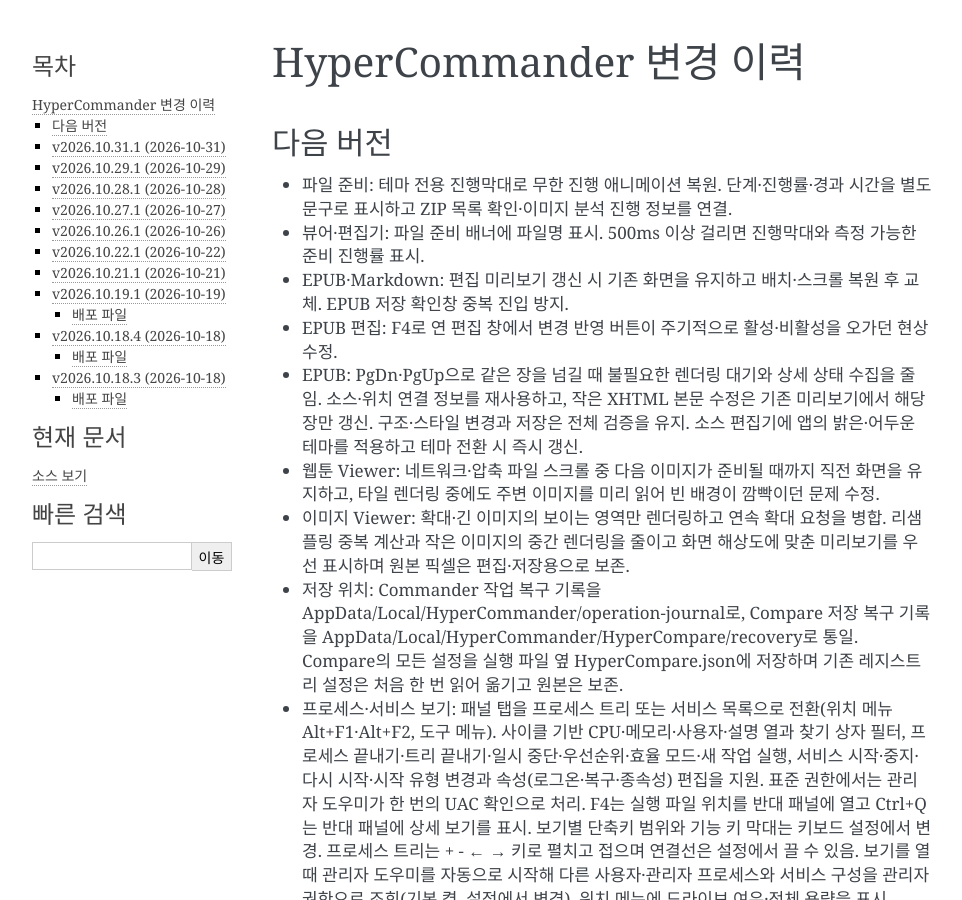
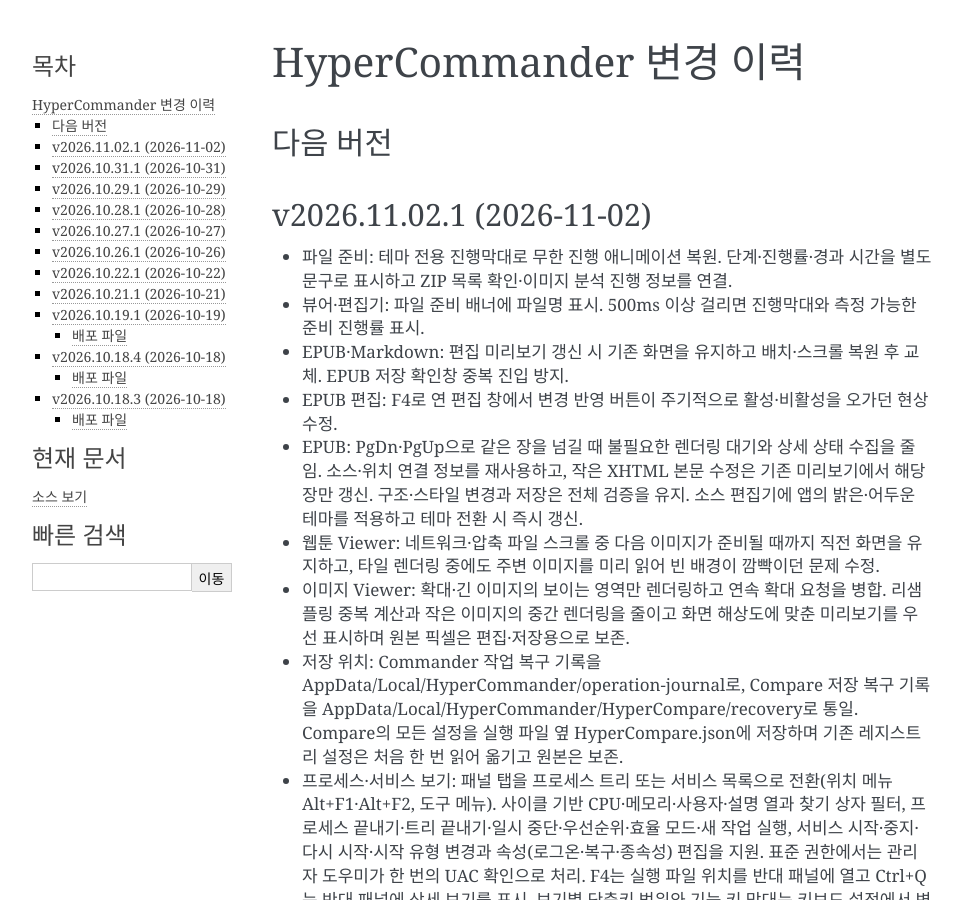
Before and after one commit to jgh0721/hyperCommander, a Sphinx documentation site: the page built from documentation/source/history.rst, in a window 1280 px wide and 900 px high. Shown: the whole window, without its empty margins (148-1110 px from the left). Built offline with Sphinx 7.4.7, drawn with Linux system fonts in a browser that asks for light colours.

Commit message:
UI : [release] 2026.11.02.1 버전과 변경 이력을 확정한다

```diff
--- a/CMakeLists.txt
+++ b/CMakeLists.txt
@@ -1,5 +1,5 @@
 cmake_minimum_required(VERSION 4.2)
-set(HC_PRODUCT_VERSION "2026.10.31.1")
+set(HC_PRODUCT_VERSION "2026.11.02.1")
 project(HyperCommander VERSION ${HC_PRODUCT_VERSION} LANGUAGES CXX RC)
 
 include(cmake/build.version.cmake)
--- a/documentation/source/conf.py
+++ b/documentation/source/conf.py
@@ -9,7 +9,7 @@
 project = 'HyperCommander'
 copyright = '2024, DevTester'
 author = 'DevTester'
-release = '2026.10.31.1'
+release = '2026.11.02.1'
 
 # -- General configuration ---------------------------------------------------
 # https://www.sphinx-doc.org/en/master/usage/configuration.html#general-configuration
--- a/documentation/source/history.rst
+++ b/documentation/source/history.rst
@@ -5,6 +5,9 @@
    섹션 제목을 버전과 날짜로 교체하고, 그 위에 새 '다음 버전' 섹션을 생성한다.
 
 다음 버전
+----------------------------------------
+
+v2026.11.02.1 (2026-11-02)
 ----------------------------------------
 
 * 파일 준비: 테마 전용 진행막대로 무한 진행 애니메이션 복원. 단계·진행률·경과 시간을 별도 문구로 표시하고 ZIP 목록 확인·이미지 분석 진행 정보를 연결.
```
